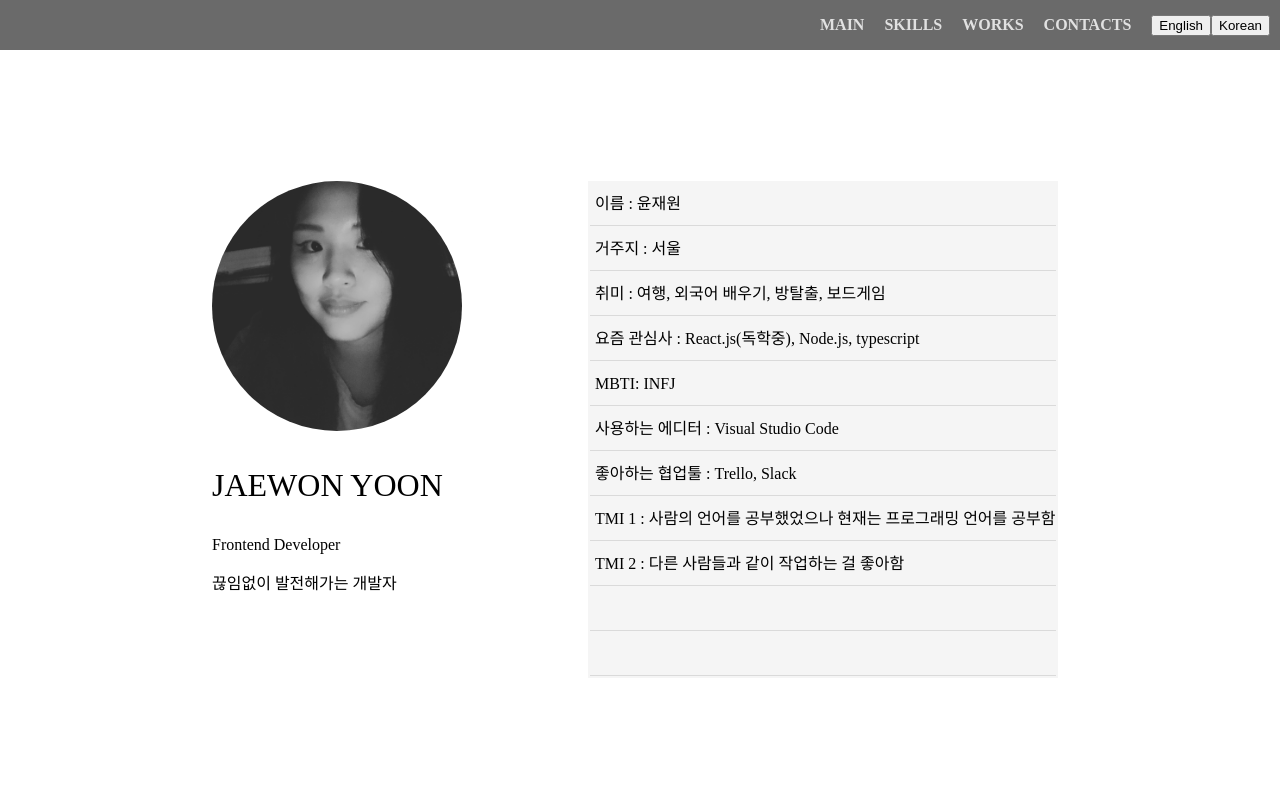
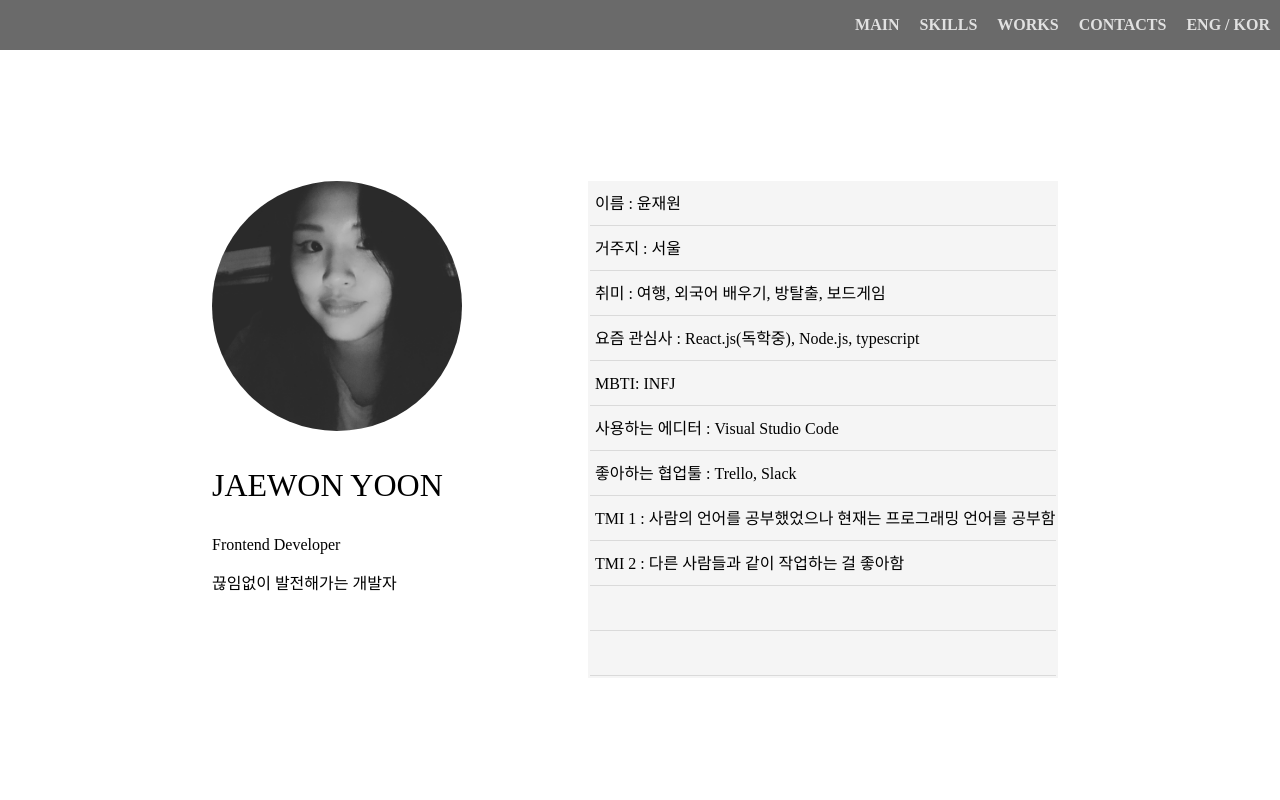
Before and after one commit to woniyoon/portfolio, a React (Create React App) app: page / in a window 1280 px wide. Shown: the top 800 px of the page. Built offline with nearby package versions, Linux system fonts and the light colour scheme; a web font is replaced by a local one.

Commit message:
Change the style of lang option buttons

```diff
--- a/src/Components/Navigator.css
+++ b/src/Components/Navigator.css
@@ -13,7 +13,7 @@
     height: 5vh;
     min-height: 50px;
     background-color: rgb(106, 106, 106);
-    z-index: 50;
+    color: rgb(225, 225, 225);
 }
 
 .navMenu li {
@@ -33,6 +33,11 @@ a:visited {
     color: rgb(225, 225, 225);
 }
 
+.langOption {
+    color: rgb(225, 225, 225);
+    cursor: pointer;
+}
+
 @media screen and (max-width: 885px) {
     .navMenu {
         width: 100vw;
--- a/src/Components/Navigator.js
+++ b/src/Components/Navigator.js
@@ -20,8 +20,8 @@ function Navigator({ i18n }) {
                 <a href="#contacts">CONTACTS</a>
             </li>
             <li>
-                <button onClick={() => {i18n.changeLanguage('en-US')}}>English</button>
-                <button onClick={() => {i18n.changeLanguage('ko-KR')}}>Korean</button>
+                <span className="langOption" onClick={() => {i18n.changeLanguage('en-US')}}>ENG </span> /
+                <span className="langOption" onClick={() => {i18n.changeLanguage('ko-KR')}}> KOR</span>
             </li>
         </ul>
     );
```
